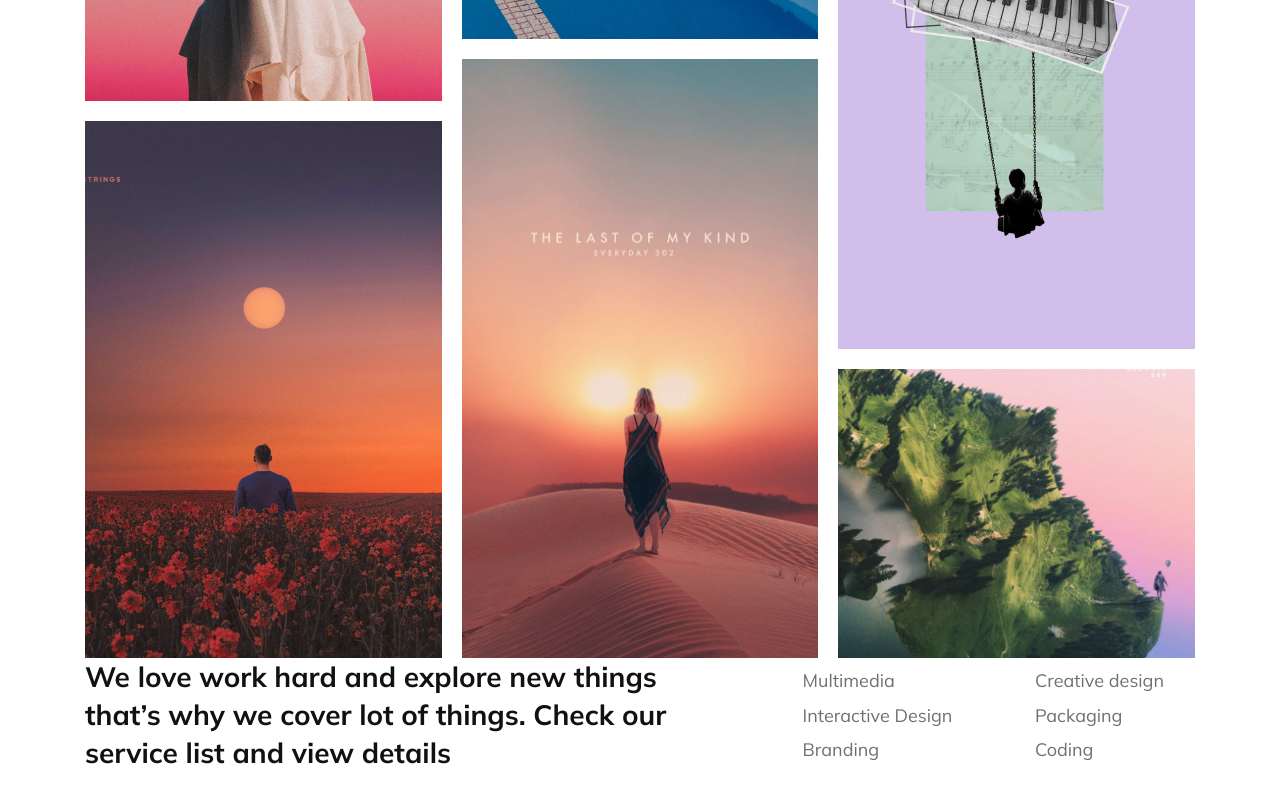
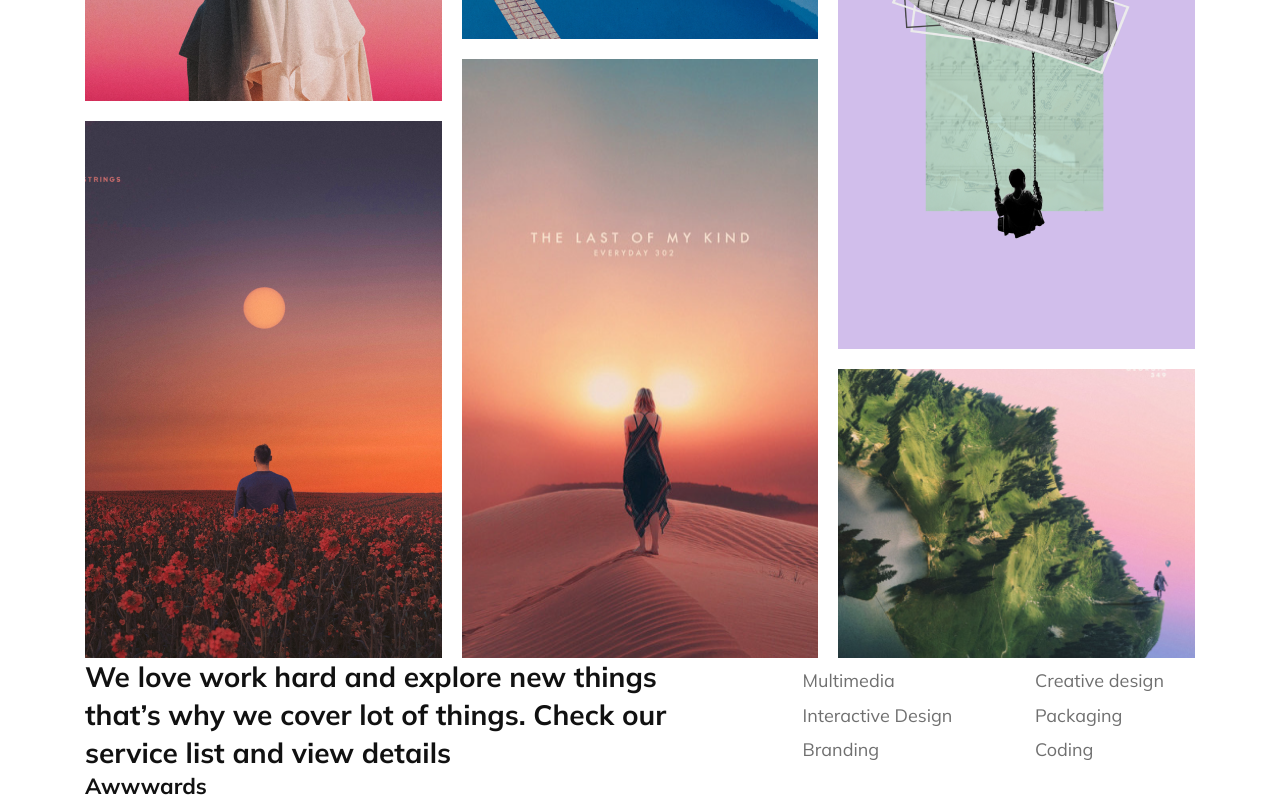
Before and after one commit to AiliLindgren/SassGenesisProject, a plain HTML site: page index.html in a window 1280 px wide. Shown: the part 1682-2482 px from the top of the page. Before the commit the page ends 2454 px from the top, so only its background shows below. Drawn offline with Linux system fonts and the light colour scheme.

Commit message:
renamed partials and deleted wrongly named partials

```diff
--- a/index.html
+++ b/index.html
@@ -91,8 +91,19 @@
                 <p><a href="#">Coding</a></p>
             </div>
         </section>
-        <section>
+        <section class="awards-table">
+            <div>
+                <h2>Awwwards</h2>
+            </div>
+            <div>
 
+            </div>
+            <div>
+
+            </div>
+            <div>
+
+            </div>
         </section>
         <section>
 
--- /dev/null
+++ b/styles/_awards-table-section.scss
@@ -0,0 +1,14 @@
+@use 'fonts';
+@use 'colors';
+@use 'sass:math';
+
+.awards-table {
+    max-width: 1110px;
+    width: 100%;
+    @include fonts.font-normal;
+    color: colors.$main-color;
+        h2 {
+            font-weight: fonts.$bold;
+            @include fonts.h2-size-line;
+        }
+}
--- a/styles/index.scss
+++ b/styles/index.scss
@@ -5,6 +5,7 @@
 @import 'intro-section';
 @import 'main-pictures-section';
 @import 'main-info-section';
+@import 'awards-table-section';
 
 body {
     display: flex;
```
Also changed, not shown: styles/_awards-table-section.css (added), styles/_fonts-and-colors.css (deleted), styles/_intro-section.css (added), styles/_intro-section.scss (renamed from styles/intro-section.scss), styles/_main-info-section.css (added), styles/_main-info-section.scss (renamed from styles/main-info-section.scss), styles/_main-pictures-section.css (added), styles/index.css, 7 other files.
